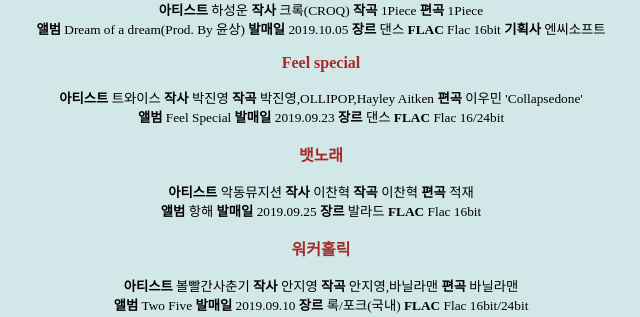
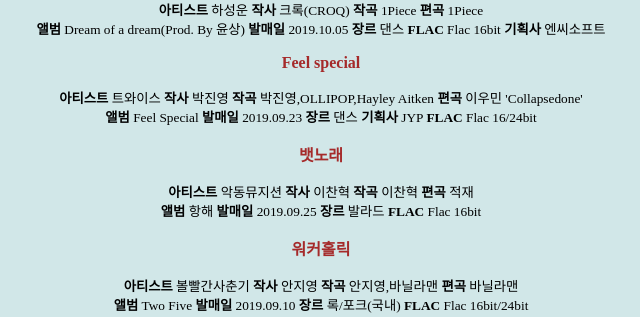
Before and after one commit to youngeun-cheon/youngeun-cheon, a PHP site: page / in a window 1280 px wide; the page is wider, and only the part inside the window is pictured. Shown: the part 4024-4341 px from the top of that part, without its empty margins (319-959 px from the left). Run offline with PHP 8.4, Linux system fonts and the light colour scheme; data that the repository does not hold is empty; some libraries are stand-ins or nearby versions.

Commit message:
Update.album3 10대여성

```diff
--- a/meltube/index.php
+++ b/meltube/index.php
@@ -651,6 +651,8 @@ Feel Special
 2019.09.23
 <b>장르</b>
 댄스
+<b>기획사</b>
+JYP
 <b>FLAC</b>
 Flac 16/24bit
 </small></p>
```
